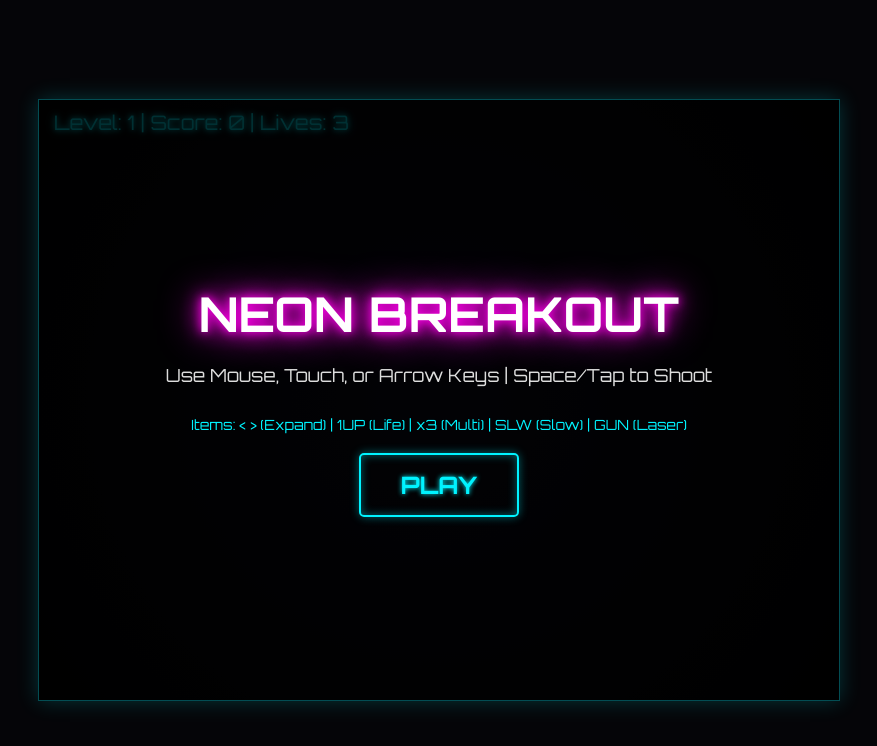
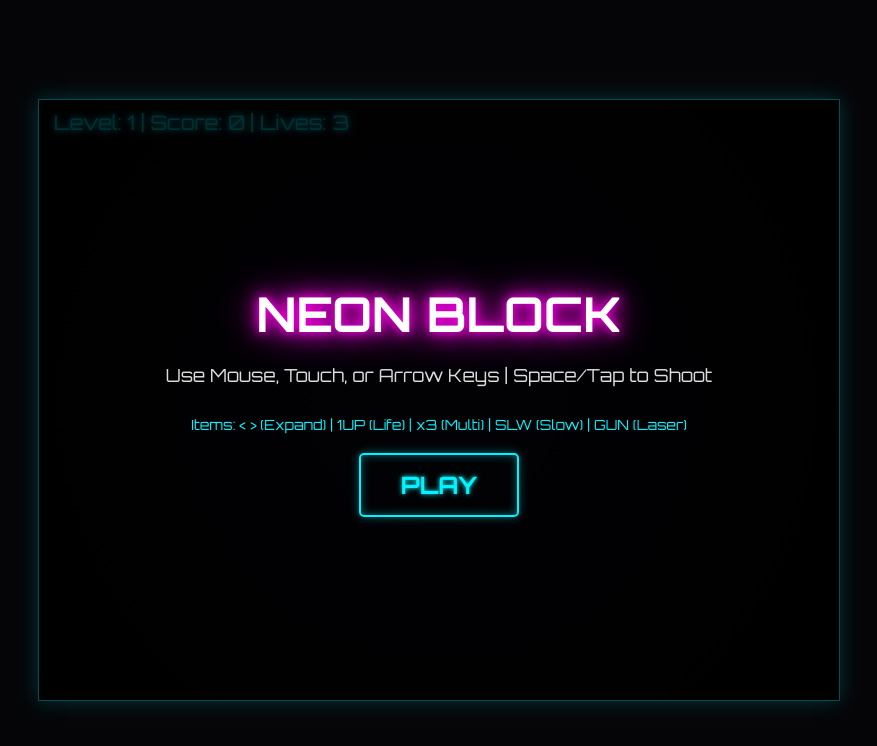
Before and after one commit to tetsu/neon-block, a plain HTML site: page index.html in a window 1280 px wide. Shown: the whole page, without its empty margins (201-1078 px from the left). Drawn offline with Linux system fonts and the light colour scheme.

Commit message:
Update game title to Neon Block

```diff
--- a/audio.js
+++ b/audio.js
@@ -1,4 +1,4 @@
-// audio.js - Web Audio API Sound Generator for Neon Breakout
+// audio.js - Web Audio API Sound Generator for Neon Block
 
 const AudioContext = window.AudioContext || window.webkitAudioContext;
 let audioCtx = null;
--- a/index.html
+++ b/index.html
@@ -3,7 +3,7 @@
 <head>
     <meta charset="UTF-8">
     <meta name="viewport" content="width=device-width, initial-scale=1.0, maximum-scale=1.0, user-scalable=no">
-    <title>Neon Breakout</title>
+    <title>Neon Block</title>
     <link href="https://fonts.googleapis.com/css2?family=Orbitron:wght@400;700&display=swap" rel="stylesheet">
     <link rel="stylesheet" href="styles.css">
 </head>
@@ -14,7 +14,7 @@
             <div id="score-display">Level: 1 | Score: 0 | Lives: 3</div>
 
             <div id="start-screen" class="screen show">
-                <h1>NEON BREAKOUT</h1>
+                <h1>NEON BLOCK</h1>
                 <p>Use Mouse, Touch, or Arrow Keys | Space/Tap to Shoot</p>
                 <div style="color: #00f3ff; margin-bottom: 20px; font-size: 14px;">Items: &lt; &gt; (Expand) | 1UP (Life) | x3 (Multi) | SLW (Slow) | GUN (Laser)</div>
                 <button id="start-btn">PLAY</button>
@@ -59,7 +59,7 @@
                         <h3>SPECIAL THANKS</h3>
                         <p>You!</p>
                         <br><br><br><br>
-                        <p>Thanks for playing NEON BREAKOUT!</p>
+                        <p>Thanks for playing NEON BLOCK!</p>
                     </div>
                     <button id="ending-restart-btn">RETURN TO MENU</button>
                 </div>
--- a/levels.js
+++ b/levels.js
@@ -1,4 +1,4 @@
-// levels.js - Procedurally generates 100 stages for Neon Breakout
+// levels.js - Procedurally generates 100 stages for Neon Block
 
 const LEVELS = [];
 
```
Also changed, not shown: 1 other file.
